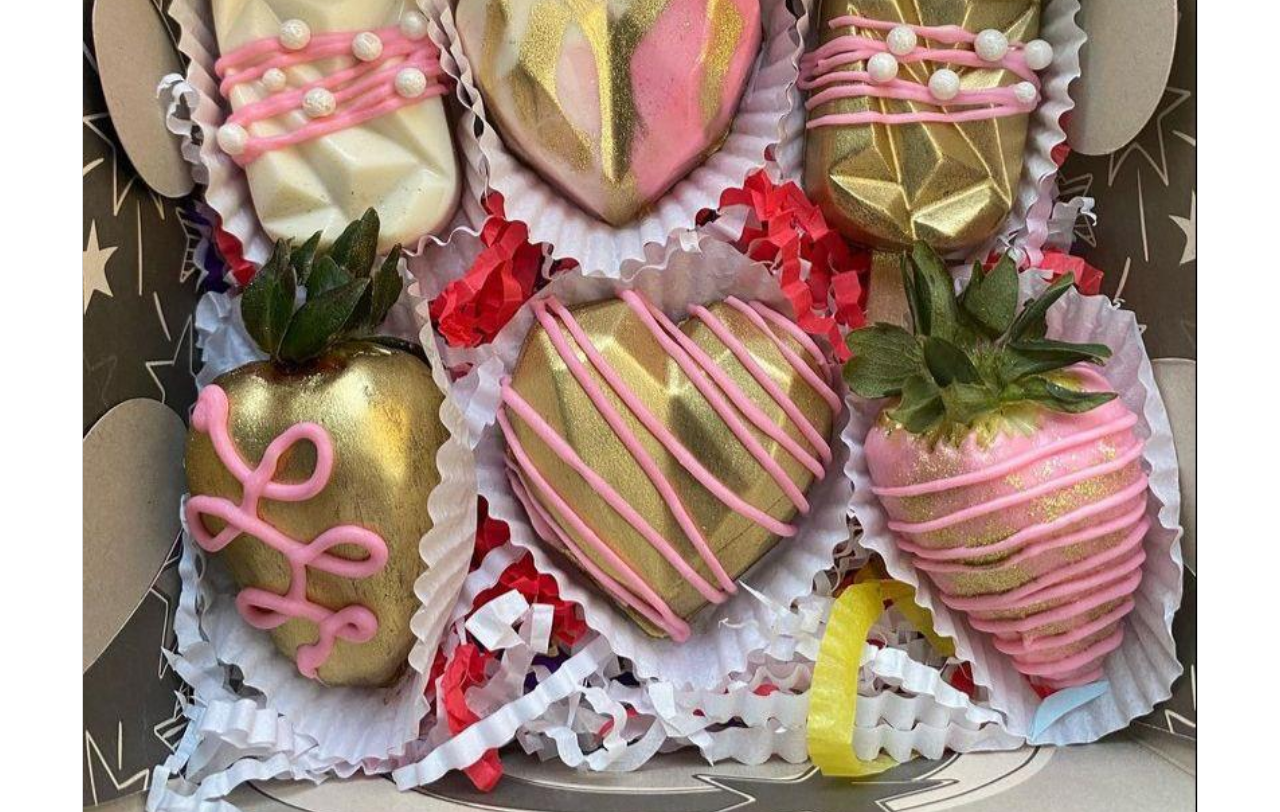
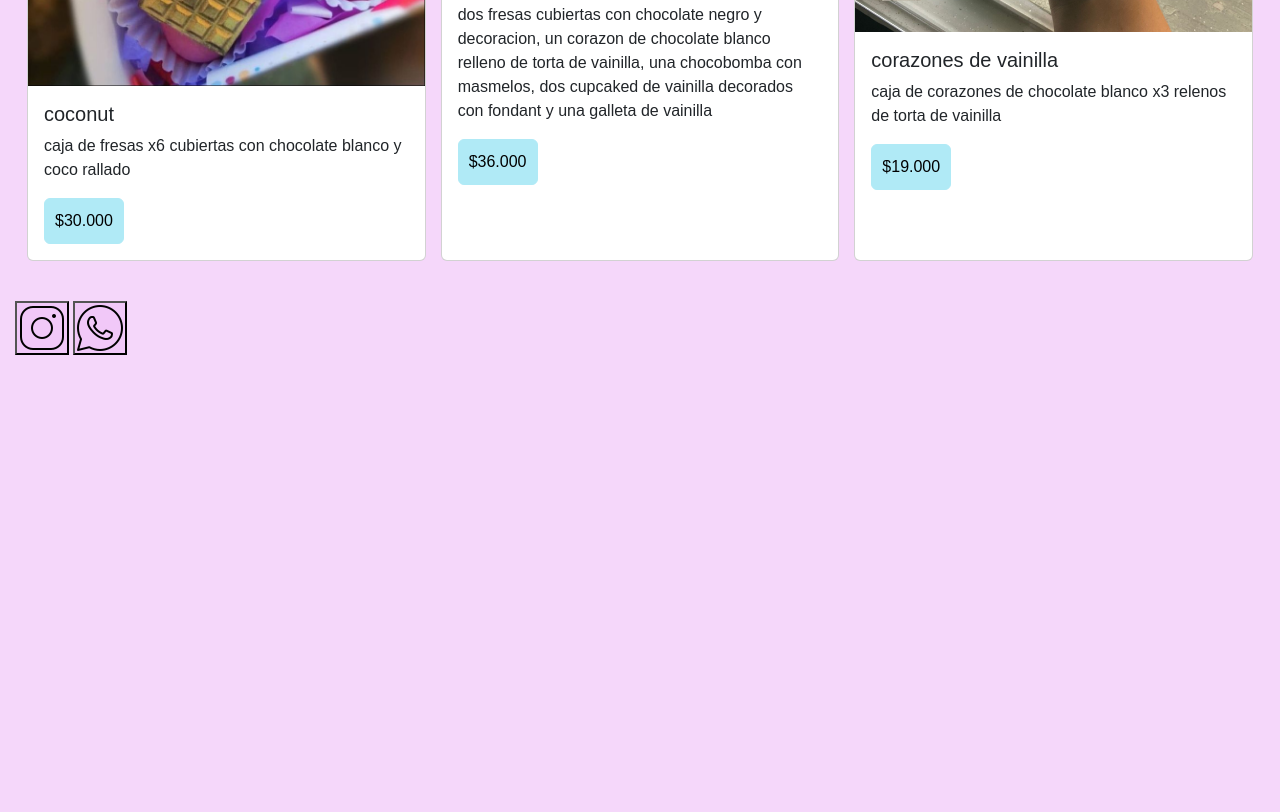
Before and after one commit to valentina7730/VQchocoboom, a website: page src/pages/productos.html in a window 1280 px wide. Shown: the part 1368-2180 px from the top of the page. After the commit the page ends 1723 px from the top, so only its background shows below. Drawn offline with nearby package versions, Linux system fonts and the light colour scheme; the site is published under a folder, as on GitHub Pages, so addresses that start at the root find nothing.

Commit message:
actualizando errores

```diff
--- a/src/pages/productos.html
+++ b/src/pages/productos.html
@@ -12,9 +12,9 @@
     <link rel="icon" type="image/x-icon" href="../img/logo.ico">
     <title>Productos</title>
     <link rel="stylesheet" href="https://cdn.jsdelivr.net/npm/bootstrap@5.2.3/dist/css/bootstrap.min.css">
-    <link rel="stylesheet" href="/src/styles/header.css">
-    <link rel="stylesheet" href="/src/styles/main.css">
-    <link rel="stylesheet" href="/src/styles/footer.css">
+    <link rel="stylesheet" href="../styles/header.css">
+    <link rel="stylesheet" href="../styles/main.css">
+    <link rel="stylesheet" href="../styles/footer.css">
 </head>
 
 <body>
@@ -117,11 +117,11 @@
             <div class="icons">
                 <div>
 
-                    <button><a href="https://www.instagram.com/chocoboom__1/"><img src="/src/img/icons8-instagram-50.png"
+                    <button><a href="https://www.instagram.com/chocoboom__1/"><img src="../img/icons8-instagram-50.png"
                                 alt="icono-instagram"></button></a>
 
                     <button><a href="https://api.whatsapp.com/send?phone=573103940785"><img
-                                src="/src/img/icons8-whatsapp-50.png" alt="icono-whatsapp"></button></a>
+                                src="../img/icons8-whatsapp-50.png" alt="icono-whatsapp"></button></a>
                 </div>
             </div>
 
```
Also changed, not shown: src/pages/carrito.html (+2 -2 lines), src/pages/ofertas.html (+2 -2 lines).
